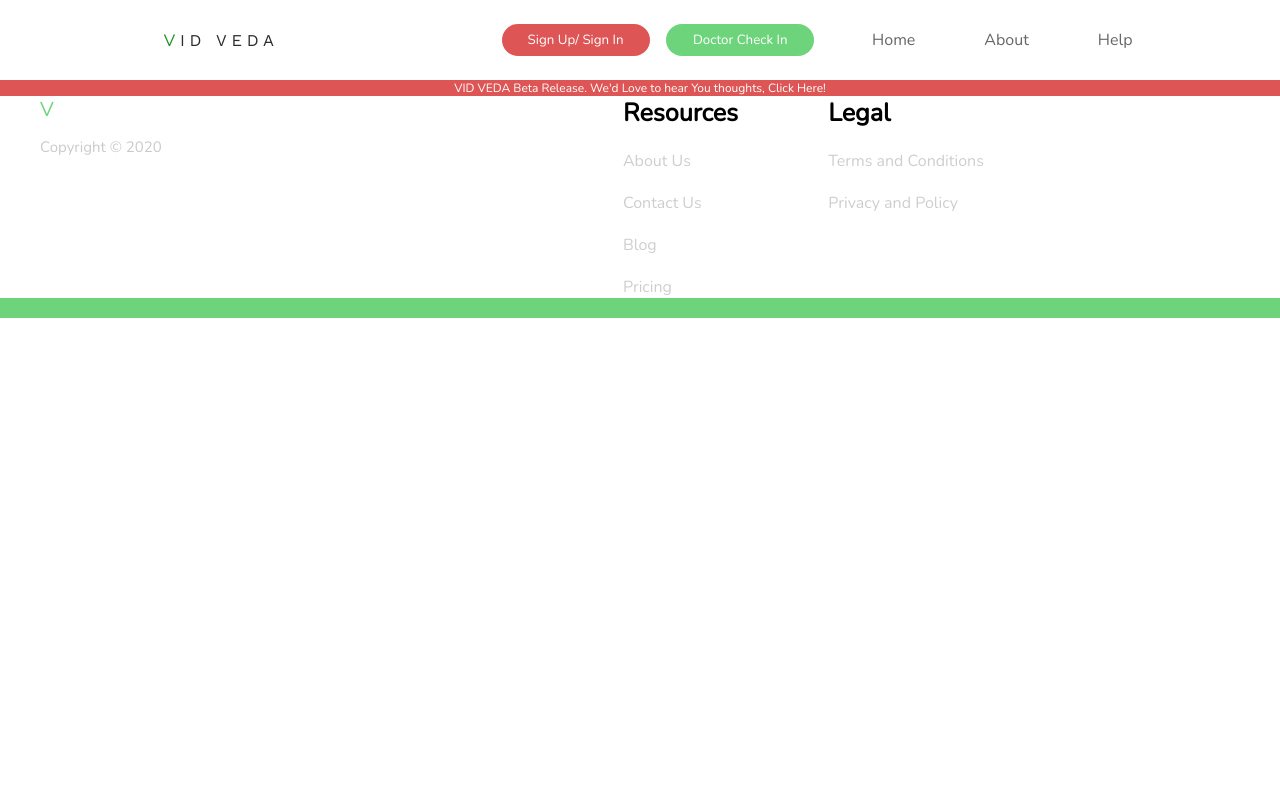
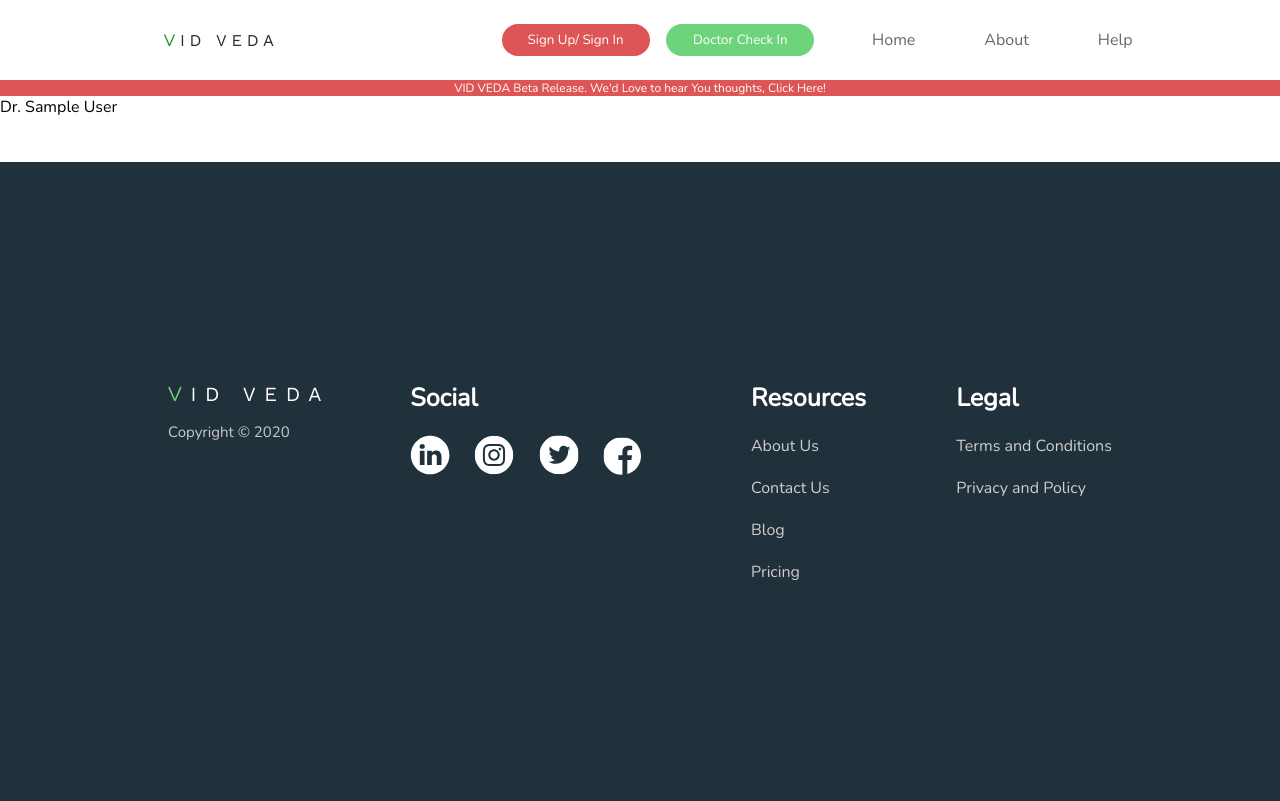
Before and after one commit to aditheawesome/Vidveda-Project, a Python web app: template templates/test.html in a window 1280 px wide. Shown: the top 801 px of the page. Before the commit the page ends 318 px from the top, so only its background shows below. Run offline with Jinja, Linux system fonts and the light colour scheme; the template is opened without the code that fills it: most values are stand-ins (such as "Sample title", 1, 10 or a date in 2020).

Commit message:
tiny correction

```diff
--- a/templates/test.html
+++ b/templates/test.html
@@ -18,7 +18,7 @@
 
 
         <tr>
-            <a style = "color: black> Dr. {{ x.first_name }} {{ x.last_name }} </a>
+            <a style = "color: black"> Dr. {{ x.first_name }} {{ x.last_name }} </a>
         </tr>
         </table>
 {% endfor %}
```
